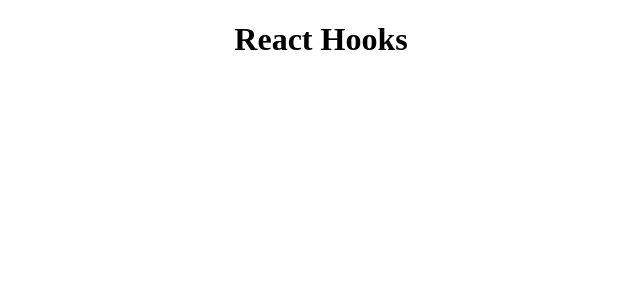
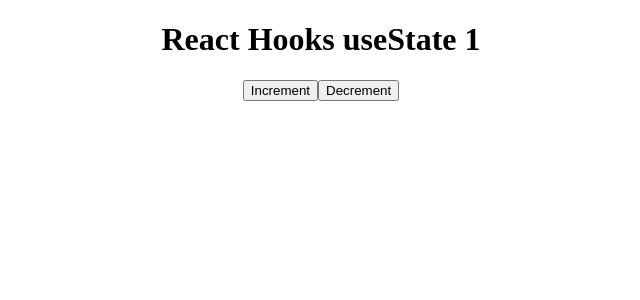
Before and after one commit to junyeong-dev/react-hooks, a React (Create React App) app: page / in a window 1280 px wide. Shown: the top 300 px of the page, without its empty margins (319-959 px from the left). Built offline with nearby package versions, Linux system fonts and the light colour scheme.

Commit message:
useState part one

```diff
--- a/src/index.js
+++ b/src/index.js
@@ -1,10 +1,21 @@
-import React from 'react';
+import React, { useState } from 'react';
 import ReactDOM from 'react-dom';
-import App from './App';
+import './App.css';
 
-ReactDOM.render(
-  <React.StrictMode>
-    <App />
-  </React.StrictMode>,
-  document.getElementById('root')
-);
+const App = () => {
+  // Hooks는 React의 state machine에 연결하는 기본적인 방법
+  // 변수명의 경우 꼭 item, setItem과 같은 형식일 필요는 없음
+  const [item, setItem] = useState(1);
+  const incrementItem = () => setItem(item + 1);
+  const decrementItem = () => setItem(item - 1);
+  return (
+    <div className="App">
+      <h1>React Hooks useState { item }</h1>
+      <button onClick={ incrementItem }>Increment</button>
+      <button onClick={ decrementItem }>Decrement</button>
+    </div>
+  );
+}
+
+const rootElement = document.getElementById("root");
+ReactDOM.render(<App />, rootElement)
```
